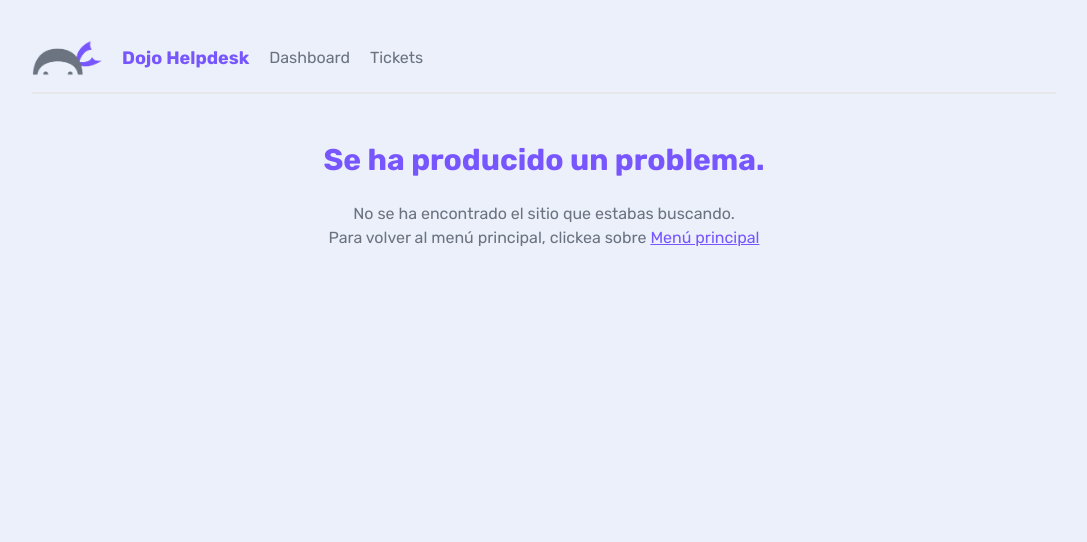
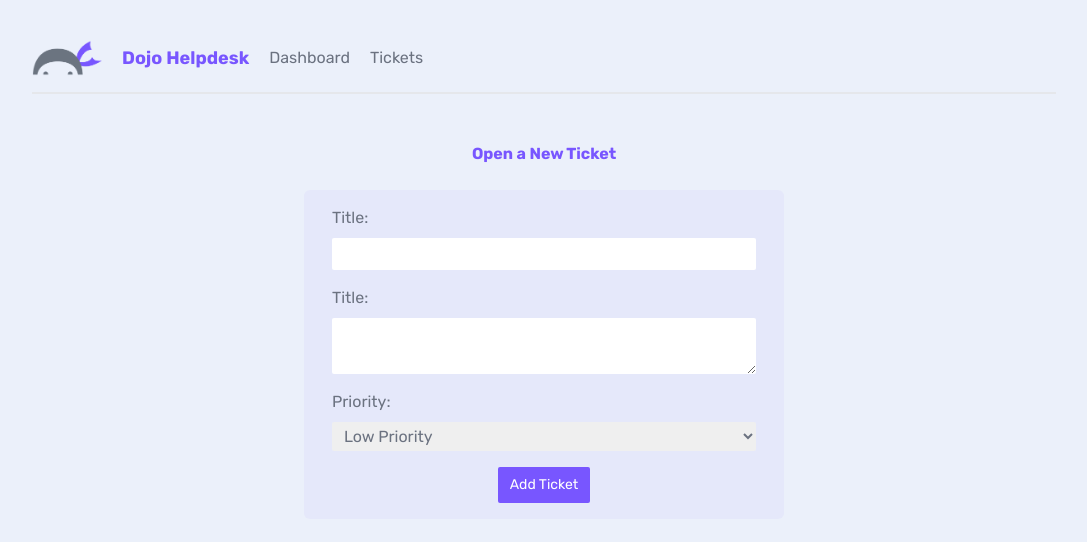
Before and after one commit to ULL-ESIT-DMSI-2324/nextjs13-borja-medina-ramos-alu0101337609, a Next.js app: page /create in a window 1280 px wide. Before the commit this address had no page. Shown: the top 542 px of the page, without its empty margins (96-1183 px from the left). Built offline with nearby package versions, Linux system fonts and the light colour scheme.

Commit message:
Leccion 11

```diff
--- /dev/null
+++ b/app/create/CreateForm.jsx
@@ -0,0 +1,72 @@
+"use client"
+
+import { useRouter } from "next/navigation"
+import { useState } from "react"
+
+export default function CreateForm() {
+  const router = useRouter()
+
+  const [title, setTitle] = useState('')
+  const [body, setBody] = useState('')
+  const [priority, setPriority] = useState('low')
+  const [isLoading, setIsLoading] = useState(false)
+
+  const handleSubmit = async (e)  => {
+    e.preventDefault()
+    setIsLoading(true)
+
+    const newTicket = { title, body, priority, user_email: 'alu0101337609@ull.edu.es' }
+
+    const res = await fetch('http://localhost:4000/tickets', {
+      method: "POST",
+      headers: {"Content-Type": "application/json"},
+      body: JSON.stringify(newTicket)
+    })
+
+    if (res.status === 201) {
+      router.refresh()
+      router.push('/tickets')
+    }
+
+  }
+
+  return (
+    <form onSubmit={handleSubmit} className="w-1/2">
+      <label>
+        <span>Title:</span>
+        <input
+          required
+          type="text"
+          onChange={(e) => setTitle(e.target.value)}
+          value={title}
+        />
+      </label>
+      <label>
+        <span>Title:</span>
+        <textarea
+          required
+          onChange={(e) => setBody(e.target.value)}
+          value={body}
+        />
+      </label>
+      <label>
+        <span>Priority:</span>
+        <select
+          onChange={(e) => setPriority(e.target.value)}
+          value={priority}
+        >
+          <option value="low">Low Priority</option>
+          <option value="medium">Medium Priority</option>
+          <option value="high">High Priority</option>
+        </select>
+      </label>
+      <button
+        className="btn-primary"
+        disabled={isLoading}
+      >
+      {isLoading && <span>Adding...</span>}
+      {!isLoading && <span>Add Ticket</span>}
+    </button>
+    </form>
+  )
+}
--- /dev/null
+++ b/app/create/page.jsx
@@ -0,0 +1,10 @@
+import CreateForm from './CreateForm'
+
+export default async function CreateTicket() {
+  return (
+    <main>
+      <h2 className="text-center">Open a New Ticket</h2>
+      <CreateForm />
+    </main>
+  )
+}
--- a/package.json
+++ b/package.json
@@ -13,7 +13,7 @@
     "autoprefixer": "10.4.14",
     "eslint": "8.44.0",
     "eslint-config-next": "13.4.9",
-    "next": "13.4.9",
+    "next": "^14.0.4",
     "postcss": "8.4.25",
     "react": "18.2.0",
     "react-dom": "18.2.0",
```
Also changed, not shown: 2 other files (tests, documents, lock files or other folders).
